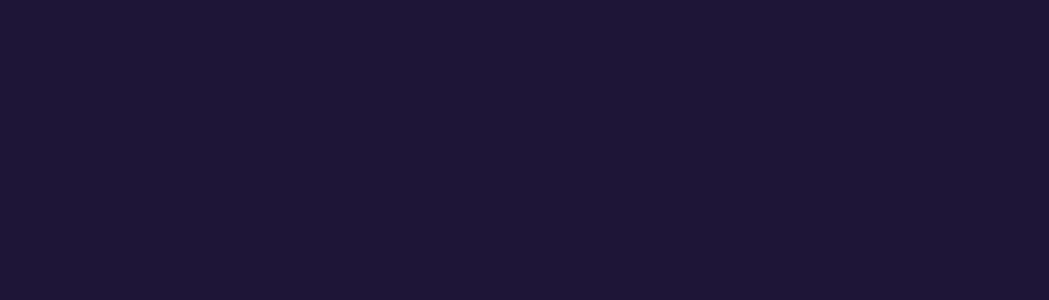
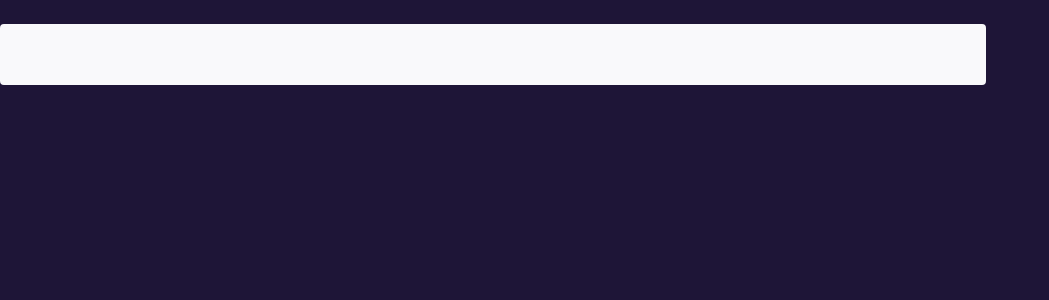
Before and after one commit to rafael-oliveira-hellz/playsfa-sales-panel, a Next.js app: page /components/styles/Input.style in a window 1280 px wide. Shown: the top 300 px of the page, without its empty margins (0-1049 px from the left). Built offline with nearby package versions, Linux system fonts and the light colour scheme.

Commit message:
refactor: make a fake input field

```diff
--- a/pages/components/Input.tsx
+++ b/pages/components/Input.tsx
@@ -1,4 +1,4 @@
-import { useEffect, useRef } from 'react';
+import { useEffect, useRef, useState } from 'react';
 import Input from './styles/Input.style';
 
 type InputProps = {
@@ -16,6 +16,7 @@
   onKeyDown
 }: InputProps) => {
   const inputRef = useRef<HTMLInputElement>(null);
+  const [focused, setFocused] = useState(false);
 
   const onEnter = (e: any) => {
     e.target.focus();
@@ -30,12 +31,17 @@
 
   return (
     <>
-      <Input className={className}>
-        <label htmlFor='email'>E-mail</label>
+      <Input className={className} style={{
+        borderColor: focused ? '#371f8b' : '#a0aec0',
+        backgroundColor: focused ? '#edf2f7' : '#fff'
+      }}>
+        <label htmlFor='email'>E-mail:</label>
         <input
           type='email'
           id='email'
           autoFocus={autoFocus}
+          onFocus={() => setFocused(true)}
+          onBlur={() => setFocused(false)}
           onChange={onChange}
           value={value}
           ref={inputRef}
--- a/pages/components/PurchaseCard.tsx
+++ b/pages/components/PurchaseCard.tsx
@@ -39,7 +39,7 @@
     }
     @media screen and (min-width: 300px) and (max-width: 750px) {
       & {
-        height: 100vh;
+        height: 196vh;
       }
     }
     @media screen and (min-width: 751px) and (max-width: 1250px) {
--- a/pages/components/styles/Input.style.ts
+++ b/pages/components/styles/Input.style.ts
@@ -3,35 +3,34 @@
 const Input = styled.div`
   ${() => css`
     display: flex;
-    flex-direction: column;: ;
     justify-content: center;
     align-items: center;
-    width: 100%;
-    height: 3rem;
+    width: 77%;
+    height: 3.8125rem;
     margin-top: 1.5rem;
     margin-bottom: 1.8rem;
+    background-color: #F9F9FB;
+    border: 3px solid #F9F9FB;
+    padding: 0 1rem;
+    border-radius: 0.25rem;
 
     & label {
-      color: #ffffff;
+      color: #1B1B1B;
       font-size: 1.5rem;
       font-weight: 600;
       text-align: left;
-      margin-bottom:10px;
+      margin-right: 1rem;
     }
 
     & input {
-      background-color: #fff;
-      border: 1px inset #c0c0c0;
-      border-radius: 1.5rem;
-      color: #000;
-      font-style: italic;
+      background-color: transparent;
+      border: 0;
+      outline: 0;
+      color: #1B1B1B;
       font-weight: 700;
-      letter-spacing: 2px;
-      padding: 1rem;
-      min-width: 50%;
-      width: 60%;
-      height: 2rem;
-      outline: none;
+      letter-spacing: 0.125rem;
+      font-size: 1.5rem;
+      width: 70%;
     }
 
     & input::placeholder {
--- a/pages/components/styles/PurchaseCardWrapper.style.ts
+++ b/pages/components/styles/PurchaseCardWrapper.style.ts
@@ -169,7 +169,7 @@
       & {
         align-self: center;
         width: 100%;
-        height: 100vh;
+        height: 166vh;
         left: 50%;
         top: 50%;
         transform: translate(-50%, -50%);
```
